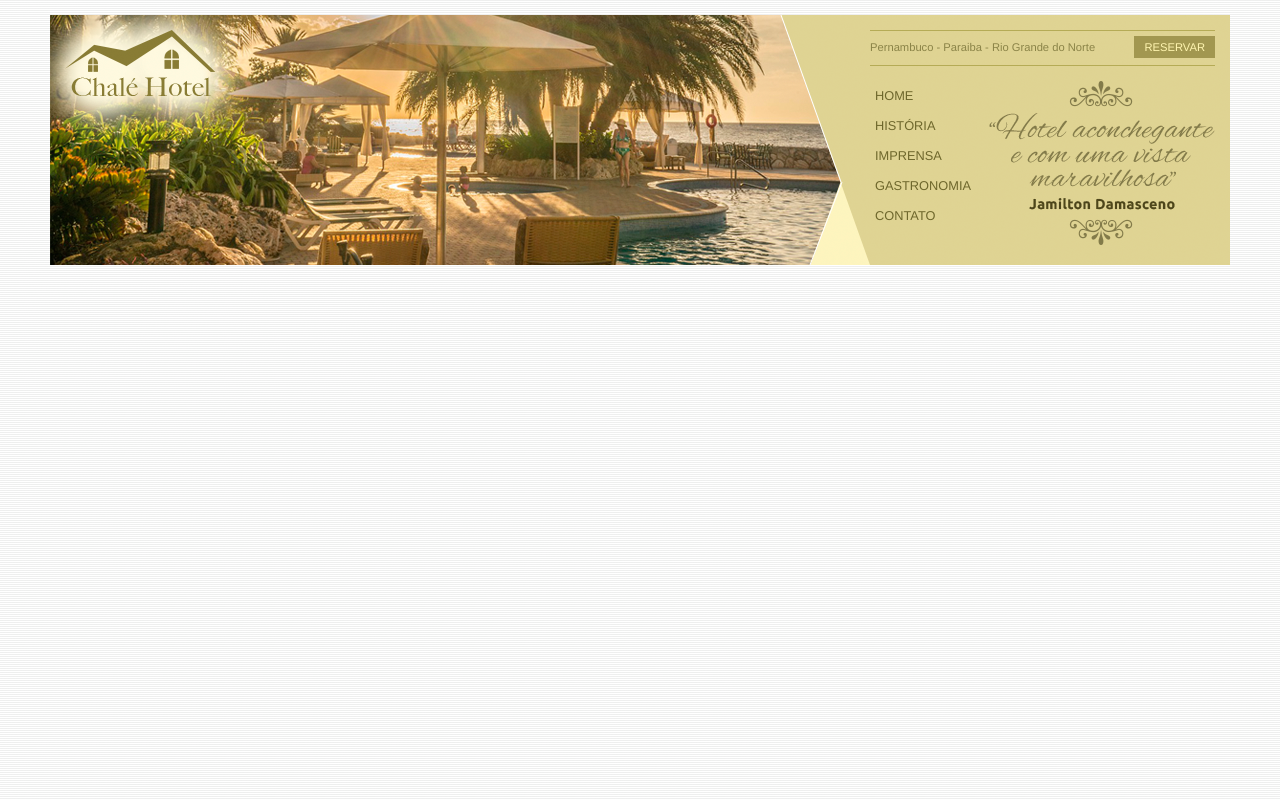
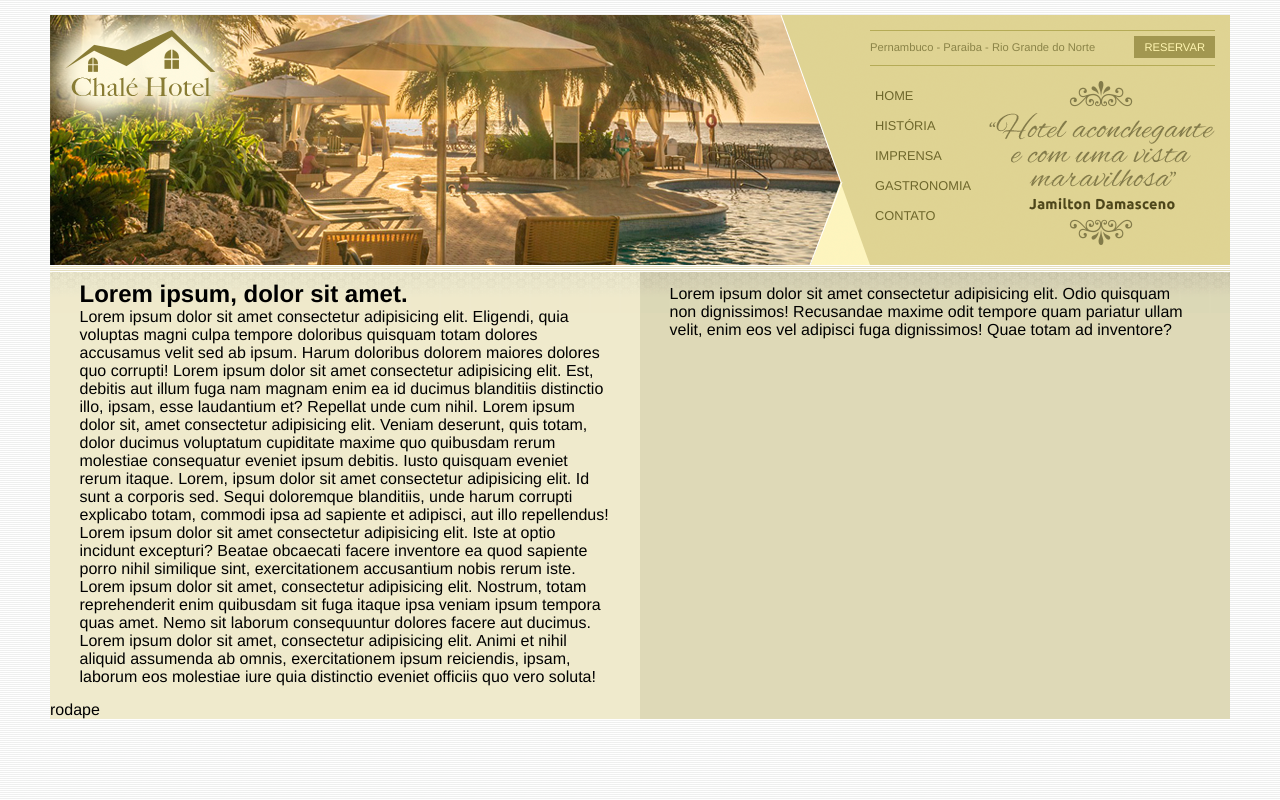
Before and after one commit to wictorducla/chale-hotel, a plain HTML site: page index.html in a window 1280 px wide. Drawn offline with Linux system fonts and the light colour scheme.

Commit message:
criando areas de conteudos

```diff
--- a/CSS/style.css
+++ b/CSS/style.css
@@ -10,7 +10,7 @@ body {
 }
 
 #container {
-    background: #ede9cc;
+    background: #ede9cc url(../imagens/bg-container.png) top center repeat-y;
     margin: 0 auto;
     min-width: 740px;
     max-width:1180px;
@@ -116,3 +116,25 @@ ul#navegacao a:hover {
     height: 164px;
     float: right;
 }
+
+#area-principal{
+    float: left;
+    width: 50%;
+    background: url(../imagens/bg-area-principal.png) top left repeat-x;
+    padding: 15px 0px;
+}
+#area-lateral{
+    float: right;
+    width: 50%;
+    background: url(../imagens/bg-area-lateral.png) top left repeat-x;
+    padding: 20px 0px;
+}
+
+.conteudo{
+    margin: 0 auto;
+    width: 90%;
+}
+
+#rodape{
+    clear: both;
+}
--- a/index.html
+++ b/index.html
@@ -39,6 +39,37 @@
                 </div>
             </div>
         </div>
+
+        <div id="area-principal">
+            <div class="conteudo">
+                <h2>
+                    Lorem ipsum, dolor sit amet.
+                </h2>
+                <p>
+                    Lorem ipsum dolor sit amet consectetur adipisicing elit. Eligendi, quia voluptas magni culpa tempore doloribus quisquam totam dolores accusamus velit sed ab ipsum. Harum doloribus dolorem maiores dolores quo corrupti! Lorem ipsum dolor sit amet consectetur adipisicing elit. Est, debitis aut illum fuga nam magnam enim ea id ducimus blanditiis distinctio illo, ipsam, esse laudantium et? Repellat unde cum nihil. Lorem ipsum dolor sit, amet consectetur adipisicing elit. Veniam deserunt, quis totam, dolor ducimus voluptatum cupiditate maxime quo quibusdam rerum molestiae consequatur eveniet ipsum debitis. Iusto quisquam eveniet rerum itaque. Lorem, ipsum dolor sit amet consectetur adipisicing elit. Id sunt a corporis sed. Sequi doloremque blanditiis, unde harum corrupti explicabo totam, commodi ipsa ad sapiente et adipisci, aut illo repellendus!
+                </p>
+                <p>
+                    Lorem ipsum dolor sit amet consectetur adipisicing elit. Iste at optio incidunt excepturi? Beatae obcaecati facere inventore ea quod sapiente porro nihil similique sint, exercitationem accusantium nobis rerum iste. Lorem ipsum dolor sit amet, consectetur adipisicing elit. Nostrum, totam reprehenderit enim quibusdam sit fuga itaque ipsa veniam ipsum tempora quas amet. Nemo sit laborum consequuntur dolores facere aut ducimus.
+                </p>
+                <p>
+                    Lorem ipsum dolor sit amet, consectetur adipisicing elit. Animi et nihil aliquid assumenda ab omnis, exercitationem ipsum reiciendis, ipsam, laborum eos molestiae iure quia distinctio eveniet officiis quo vero soluta!
+                </p>
+            </div>
+        </div>
+
+        <div id="area-lateral">
+            <div class="conteudo">
+                <p>
+                    Lorem ipsum dolor sit amet consectetur adipisicing elit. Odio quisquam non dignissimos! Recusandae maxime odit tempore quam pariatur ullam velit, enim eos vel adipisci fuga dignissimos! Quae totam ad inventore?
+                </p>
+            </div>
+        </div>
+
+        <div id="rodape">
+            rodape
+        </div>
+
+
     </div>
 
 </body>
```
